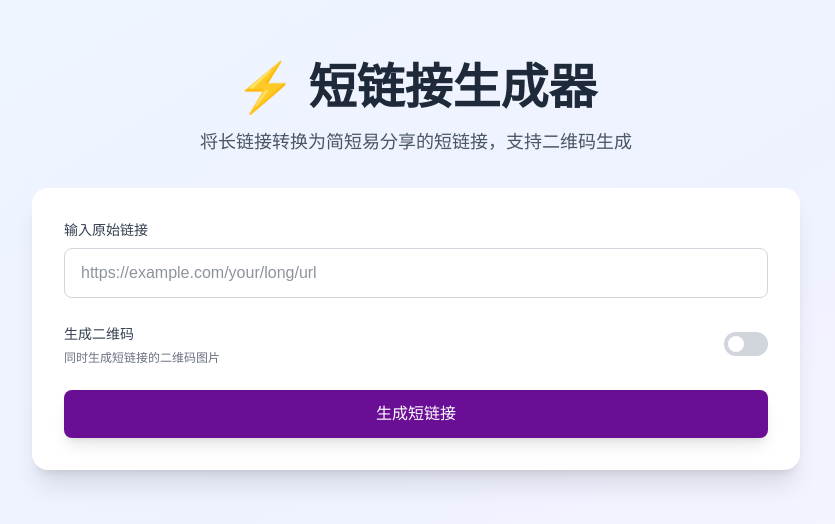
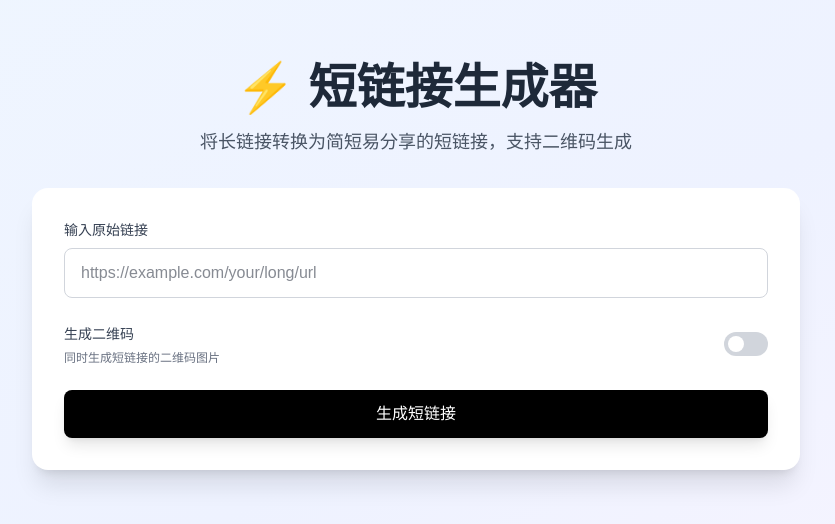
Before and after one commit to Napz-z/Minik, a Next.js app: page / in a window 1280 px wide. Shown: the top 524 px of the page, without its empty margins (224-1059 px from the left). Built offline with nearby package versions, Linux system fonts and the light colour scheme.

Commit message:
style: change button color

```diff
--- a/src/components/ShortLinkGenerator.tsx
+++ b/src/components/ShortLinkGenerator.tsx
@@ -88,7 +88,7 @@ export default function ShortLinkGenerator() {
               value={url}
               onChange={(e) => setUrl(e.target.value)}
               placeholder="https://example.com/your/long/url"
-              className="w-full px-4 py-3 border border-gray-300 rounded-lg focus:ring-2 focus:ring-indigo-500 focus:border-transparent outline-none transition-all text-gray-800"
+              className="w-full px-4 py-3 border border-gray-300 rounded-lg focus:ring-2 focus:ring-black focus:border-transparent outline-none transition-all text-gray-900"
               disabled={loading}
             />
           </div>
@@ -112,7 +112,7 @@ export default function ShortLinkGenerator() {
               role="switch"
               aria-checked={withQr}
               onClick={() => setWithQr(!withQr)}
-              className={`relative inline-flex h-6 w-11 items-center rounded-full transition-colors focus:outline-none focus:ring-2 focus:ring-indigo-500 focus:ring-offset-2 ${withQr ? 'bg-[#6a0e95]' : 'bg-gray-300'
+              className={`cursor-pointer relative inline-flex h-6 w-11 items-center rounded-full transition-colors focus:outline-none focus:ring-2 focus:ring-black focus:ring-offset-2 ${withQr ? 'bg-black' : 'bg-gray-300'
                 }`}
               disabled={loading}
             >
@@ -127,8 +127,8 @@ export default function ShortLinkGenerator() {
           <button
             type="submit"
             disabled={loading}
-            className="w-full bg-[#6a0e95] cursor-pointer text-white py-3 px-6 rounded-lg font-medium
-            hover:bg-[#5d0c89] focus:outline-none focus:ring-2 focus:ring-[#6c0f9e] focus:ring-offset-2 transition-all duration-300 disabled:opacity-50 disabled:cursor-not-allowed shadow-lg hover:shadow-xl"
+            className="w-full bg-black cursor-pointer text-white py-3 px-6 rounded-lg font-medium
+            hover:bg-gray-950 focus:outline-none focus:ring-2 focus:ring-gray-950 focus:ring-offset-2 transition-all duration-300 disabled:opacity-50 disabled:cursor-not-allowed shadow-lg hover:shadow-xl"
           >
             {loading ? (
               <span className="flex items-center justify-center">
@@ -195,11 +195,11 @@ export default function ShortLinkGenerator() {
                     type="text"
                     value={result.shortUrl}
                     readOnly
-                    className="flex-1 px-4 py-3 bg-gray-50 border border-gray-300 rounded-lg text-indigo-600 font-medium"
+                    className="flex-1 px-4 py-3 bg-gray-50 border border-gray-300 rounded-lg text-black font-medium"
                   />
                   <button
                     onClick={copyToClipboard}
-                    className="px-6 py-3 bg-[#6a0e95] text-white rounded-lg hover:bg-[#5d0c89] transition-colors font-medium whitespace-nowrap"
+                    className="px-6 py-3 cursor-pointer bg-black text-white rounded-lg hover:bg-gray-900 transition-colors font-medium whitespace-nowrap"
                   >
                     {copied ? '已复制 ✓' : '复制'}
                   </button>
@@ -224,7 +224,7 @@ export default function ShortLinkGenerator() {
                   <div className="text-center">
                     <button
                       onClick={downloadQrCode}
-                      className="mt-6 px-6 py-2 bg-gray-600 text-white rounded-lg hover:bg-gray-700 transition-colors font-medium"
+                      className="cursor-pointer mt-6 px-6 py-2 bg-black text-white rounded-lg hover:bg-gray-900 transition-colors font-medium"
                     >
                       下载二维码
                     </button>
```
